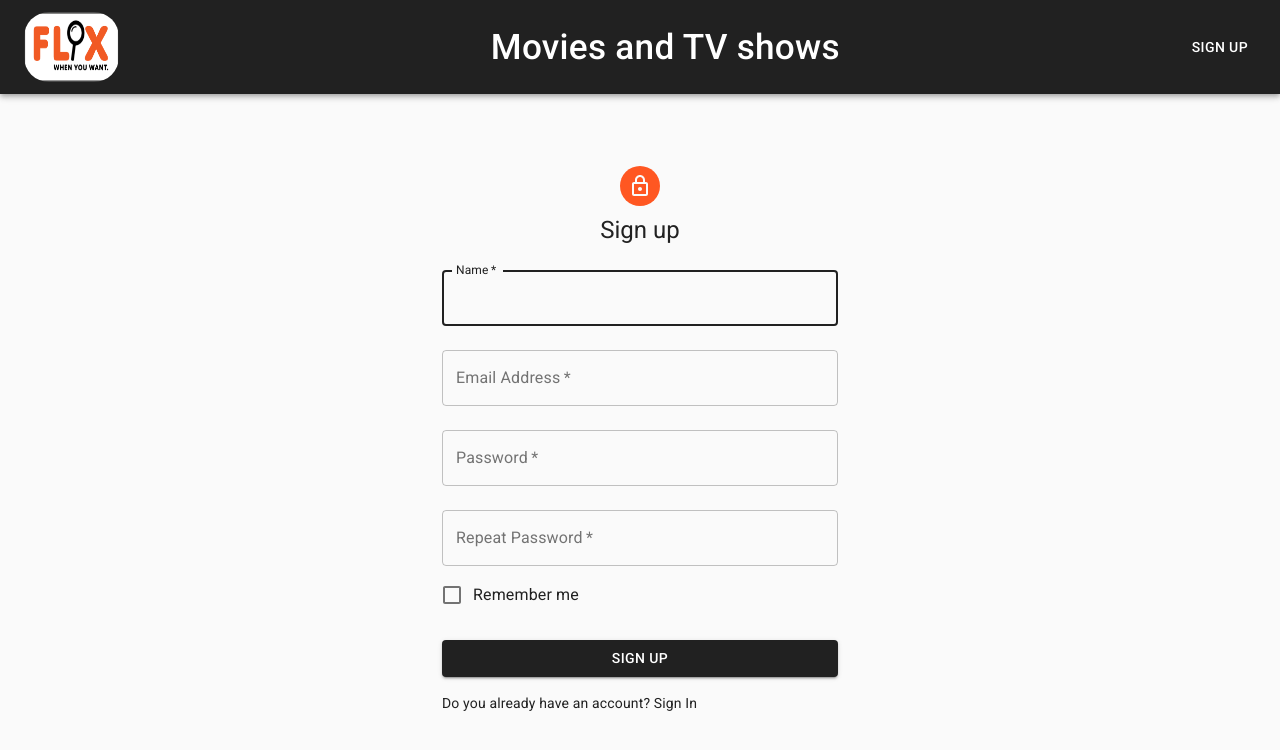
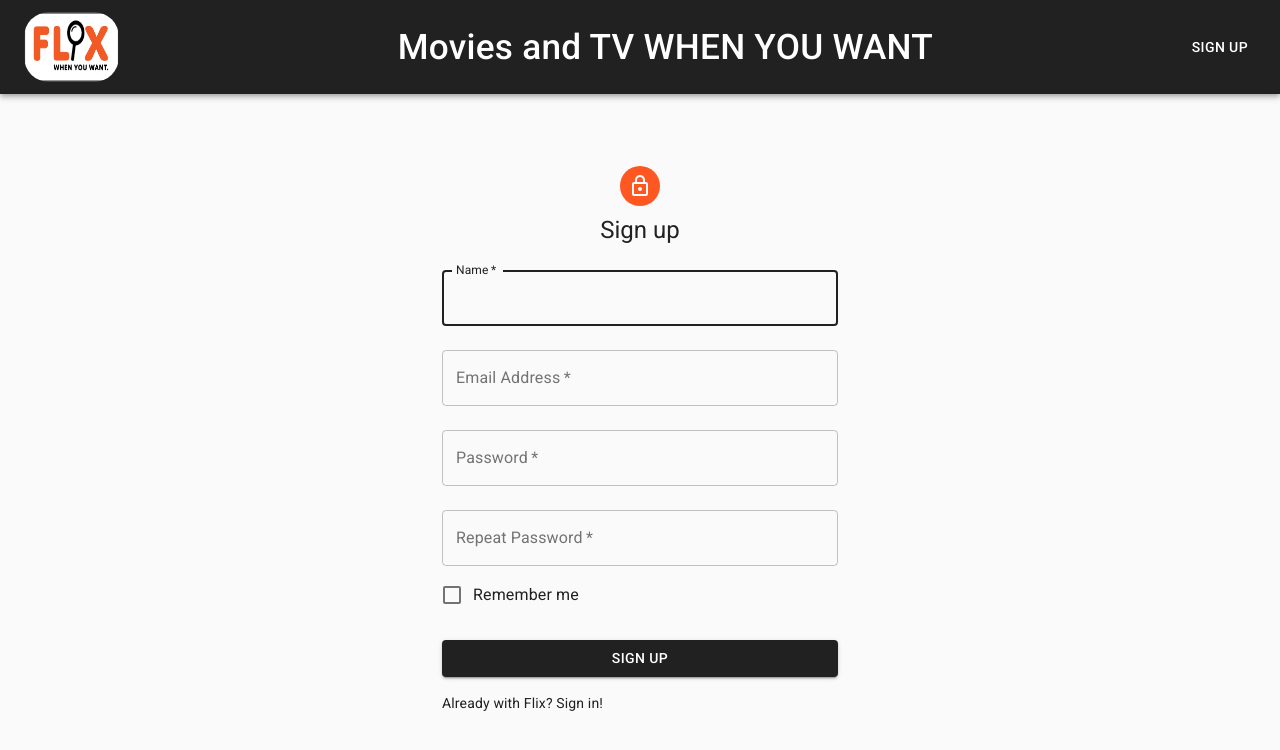
Before and after one commit to flix-project/flix, a React (Create React App) app in the folder client/: page /signup in a window 1280 px wide. Shown: the top 750 px of the page. Built offline with nearby package versions, Linux system fonts and the light colour scheme; no server answers; the HTML template or start-up script is replaced by a standard one.

Commit message:
updated text

```diff
--- a/client/src/component/Login.js
+++ b/client/src/component/Login.js
@@ -126,7 +126,7 @@ const classes= useStyles();
             </Grid> */}
             <Grid item>
               <Link href="/signup" variant="body2">
-                Don't have an account? Sign Up
+                New to Flix? Sign up now!
               </Link>
             </Grid>
           </Grid>
--- a/client/src/component/MainHeader.js
+++ b/client/src/component/MainHeader.js
@@ -45,7 +45,7 @@ const MainHeader = () => {
           {<img src="/logo.png" className={classes.image} alt="logo"/>}
         </IconButton>
         <Typography variant="h6" className={classes.title}>
-          Movies and TV shows
+          Movies and TV WHEN YOU WANT
         </Typography>
 
           <Button color="inherit" href="/signup">
--- a/client/src/component/SignUp.js
+++ b/client/src/component/SignUp.js
@@ -156,7 +156,7 @@ const SignUp = (props) => {
           <Grid container>
             <Grid item>
               <Link href="/" variant="body2">
-                {"Do you already have an account? Sign In"}
+                {"Already with Flix? Sign in!"}
               </Link>
             </Grid>
           </Grid>
```
